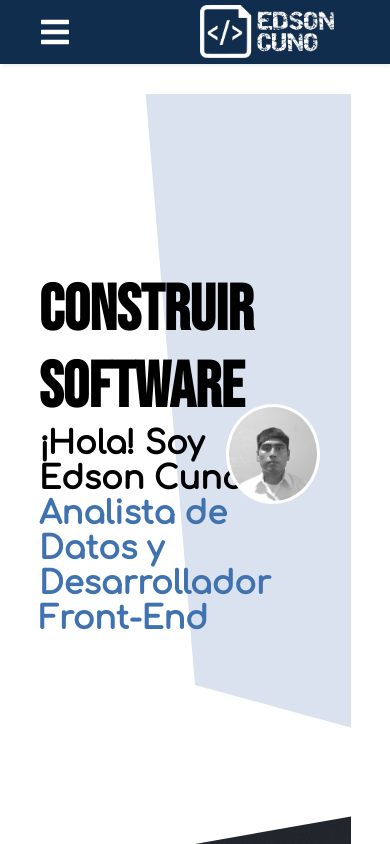
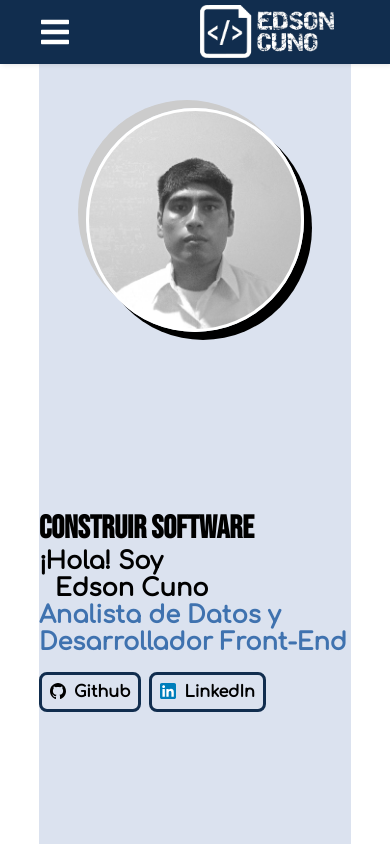
Before and after one commit to edsoncuno/my-portafolio, a Next.js app: page / in a window 390 px wide. Shown: the top 844 px of the page. Built offline with nearby package versions, Linux system fonts and the light colour scheme.

Commit message:
acabe el inicio, falta acerca de mi

```diff
--- a/src/app/components/acerca_de_mi/Introduction.module.css
+++ b/src/app/components/acerca_de_mi/Introduction.module.css
@@ -9,18 +9,4 @@
 .app .container {
   width: 100%;
   height: 100%;
-  background-image: url("../../../../public/bg1.jpg");
-  background-repeat: no-repeat;
-  background-size: cover;
-  background-position: center;
-  transform: skewY(-10deg);
-  transform-origin: bottom;
-  display: flex;
-  color: white;
-  align-items: center;
 }
-
-.app .container .content {
-  transform: skewY(10deg); /* Inversa de la inclinación del .container */
-  transform-origin: bottom;
-}
--- a/src/app/components/inicio/Inicio.js
+++ b/src/app/components/inicio/Inicio.js
@@ -5,12 +5,27 @@ export default function App() {
     <section id="section_inicio" className={styles.app}>
       <div className={styles.left}>
         <div className={styles.greeting}>
-          <div className={styles.phrase}>
+          <h1 className={styles.phrase}>
             CONSTRUIR SOFTWARE<span className={styles.textCursor}></span>
+          </h1>
+          <div className={styles.name}>
+            ¡Hola! Soy
+            <div className={styles.containerTypingText}>
+              <div className={styles.typingText}>Edson Cuno</div>
+            </div>
           </div>
-          <div className={styles.name}>¡Hola! Soy Edson Cuno</div>
           <div className={styles.description}>
             Analista de Datos y Desarrollador Front-End
+          </div>
+          <div className={styles.links}>
+            <a href={"https://github.com/edsoncuno"} target="_blank">
+              <div className={styles.iconGithub}></div>
+              <div>Github</div>
+            </a>
+            <a>
+              <div className={styles.iconLinkedIn}></div>
+              <div>LinkedIn</div>
+            </a>
           </div>
         </div>
       </div>
--- a/src/app/components/inicio/Inicio.module.css
+++ b/src/app/components/inicio/Inicio.module.css
@@ -47,11 +47,84 @@
 
 .app .greeting .name {
   font-size: 2rem;
+  display: flex;
+  flex-wrap: wrap;
+}
+
+.app .greeting .name .containerTypingText {
+  margin-left: 1rem;
+  width: 14rem;
+}
+
+.app .greeting .name .containerTypingText .typingText {
+  white-space: nowrap;
+  overflow: hidden;
+  border-right: 3px solid black;
+  animation: typing 1.5s steps(20, end), fadeOutBorder 0.5s 1.5s forwards;
+}
+
+@keyframes typing {
+  0% {
+    width: 0;
+  }
+  100% {
+    width: 100%;
+  }
+}
+
+@keyframes fadeOutBorder {
+  0% {
+    border-right-color: black;
+  }
+  100% {
+    border-right-color: transparent;
+  }
 }
 
 .app .greeting .description {
   font-size: 2rem;
   color: #3f72af;
+}
+
+.app .greeting .links {
+  margin-top: 1rem;
+  display: flex;
+}
+
+.app .greeting .links a {
+  border: 3px solid var(--color4);
+  padding: 0.5rem;
+  margin-right: 0.5rem;
+  border-radius: 0.5rem;
+  transition: hover 0.3s ease-in-out;
+  text-decoration: none;
+  color: black;
+  display: flex;
+}
+
+.app .greeting .links a:hover {
+  border: 3px solid var(--color3);
+  text-decoration: underline;
+}
+
+.app .greeting .links a .iconGithub {
+  width: 1rem;
+  height: 1rem;
+  background-image: url("../../../../public/skills/github-142-svgrepo-com.svg");
+  background-position: center;
+  background-size: cover;
+  background-repeat: no-repeat;
+  margin-right: 0.5rem;
+}
+
+.app .greeting .links a .iconLinkedIn {
+  width: 1rem;
+  height: 1rem;
+  background-image: url("../../../../public/LinkedIn_icon.svg");
+  background-position: center;
+  background-size: cover;
+  background-repeat: no-repeat;
+  margin-right: 0.5rem;
 }
 
 .app .right {
@@ -63,7 +136,7 @@
   width: 100%;
 }
 
-.app .photo {
+.app .right .photo {
   width: 75%;
   padding-bottom: 75%;
   border-radius: 50%;
@@ -72,4 +145,61 @@
   background-repeat: no-repeat;
   background-size: cover;
   border: 3px solid white;
+  box-shadow: 0.5rem 0.5rem black, -0.5rem -0.5rem #ccc;
 }
+
+@media (max-width: 855px) {
+  .app {
+    display: flex;
+    flex-direction: column-reverse;
+    background-image: none;
+    background-color: var(--color2);
+  }
+  .app .right {
+    width: 100%;
+    height: 40%;
+    display: flex;
+    justify-content: center;
+  }
+  .app .right .photo {
+    width: 35%;
+    padding-bottom: 35%;
+  }
+  .app .left {
+    width: 100%;
+    height: 60%;
+  }
+}
+
+@media (max-width: 750px) {
+  .app .right .photo {
+    width: 45%;
+    padding-bottom: 45%;
+  }
+}
+
+@media (max-width: 536px) {
+  .app .right .photo {
+    width: 50%;
+    padding-bottom: 50%;
+  }
+  .app .left .greeting .phrase {
+    font-size: 3rem;
+  }
+}
+
+@media (max-width: 410px) {
+  .app .right .photo {
+    width: 70%;
+    padding-bottom: 70%;
+  }
+  .app .left .greeting .phrase {
+    font-size: 2rem;
+  }
+  .app .left .greeting .name {
+    font-size: 1.5rem;
+  }
+  .app .left .greeting .description {
+    font-size: 1.5rem;
+  }
+}
--- a/src/app/components/proyectos/Cards.module.css
+++ b/src/app/components/proyectos/Cards.module.css
@@ -52,7 +52,7 @@
   font-weight: bold;
   padding: 0.6rem 0.9rem;
   border: none;
-  background-color: #6366f1;
+  background-color: var(--color3);
   border-radius: 0.5rem;
   margin-right: 1rem;
   display: flex;
@@ -60,7 +60,7 @@
 }
 
 .app .card .text .icons a:hover {
-  background-color: #4f46e5;
+  text-decoration: underline;
 }
 
 @media (max-width: 750px) {
--- a/src/app/globals.css
+++ b/src/app/globals.css
@@ -4,8 +4,10 @@
 :root {
   --header-height: 4rem;
   --padding: 10%;
-  --color-1: #415d65;
-  --color-2: #fab001;
+  --color1: #f9f7f7;
+  --color2: #dbe2ef;
+  --color3: #3f72af;
+  --color4: #112d4e;
 }
 
 * {
```
Also changed, not shown: public/LinkedIn_icon.svg (added).
